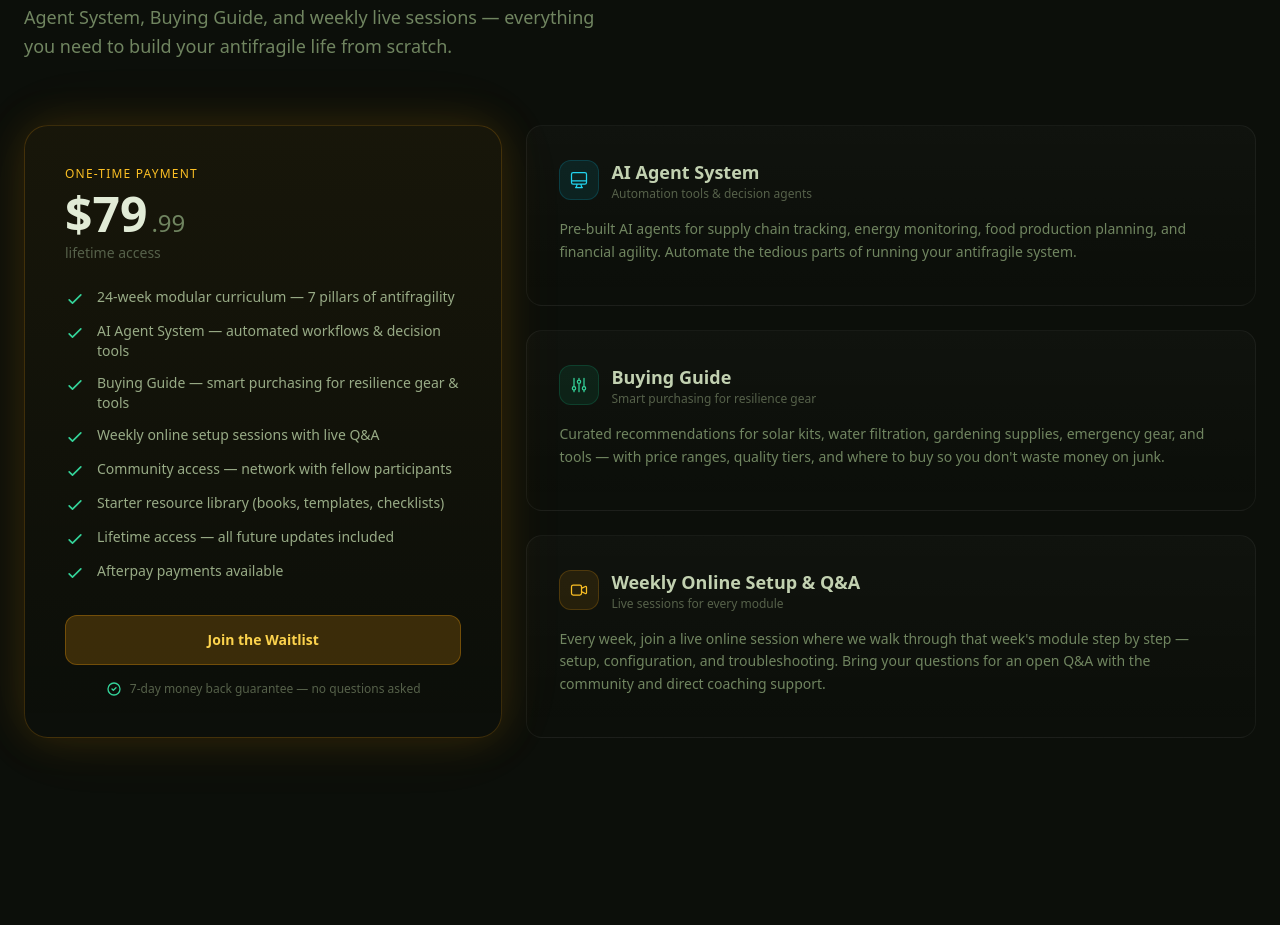
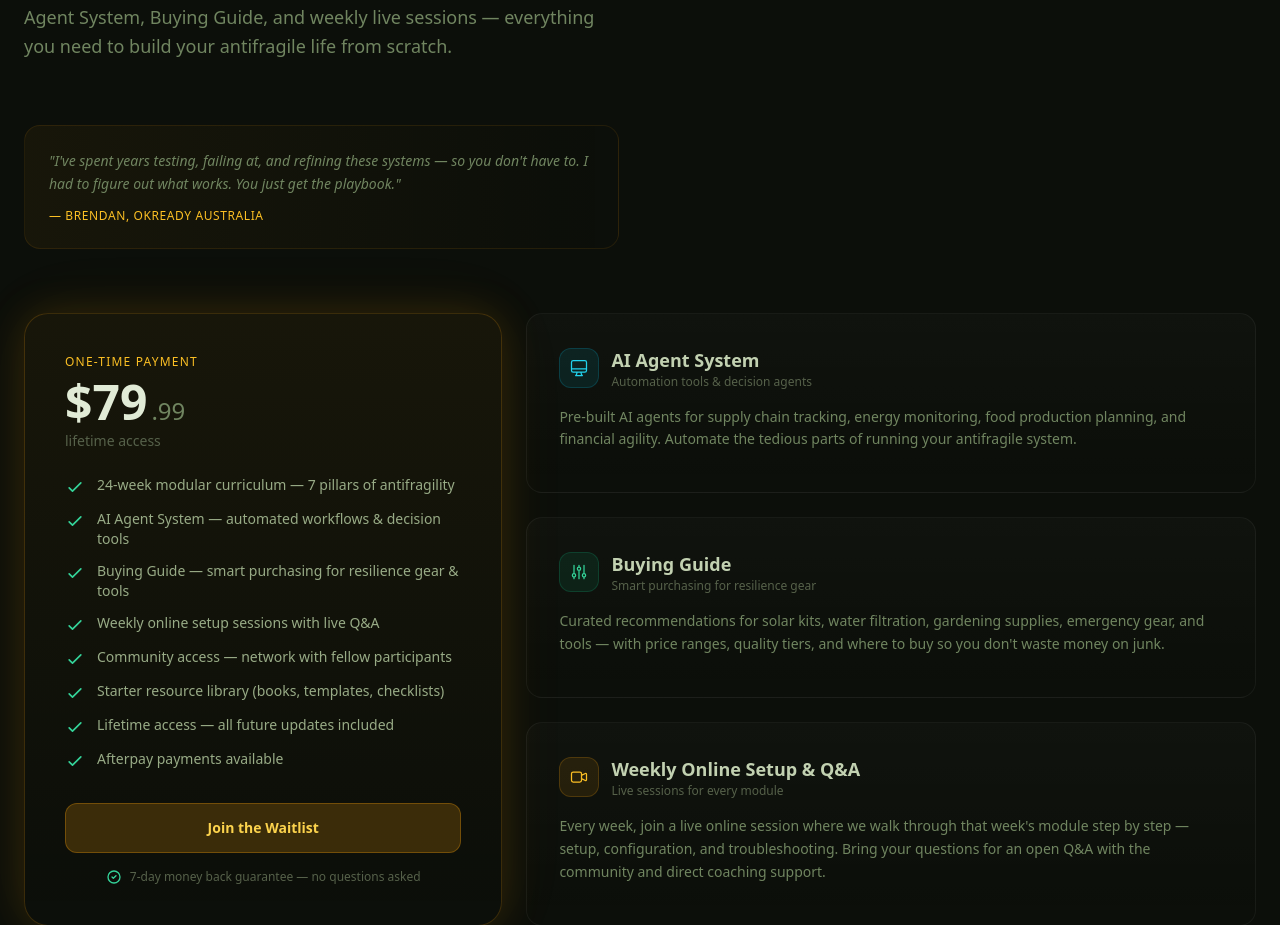
Before and after one commit to boktoday/okready-landing, a React (Vite) app: page / in a window 1280 px wide. Shown: the part 5523-6448 px from the top of the page. Built offline with nearby package versions, Linux system fonts and the light colour scheme.

Commit message:
Add founder note with personal experience

```diff
--- a/src/components/Pricing.tsx
+++ b/src/components/Pricing.tsx
@@ -27,6 +27,17 @@ export default function Pricing({ onJoinClick }: PricingProps) {
             One payment. Full system. No subscriptions. Includes the AI Agent System,
             Buying Guide, and weekly live sessions — everything you need to build your
             antifragile life from scratch.
+          </p>
+        </div>
+
+        {/* Founder note */}
+        <div className="max-w-[65ch] mb-16 p-6 rounded-2xl border border-amber-500/10 bg-gradient-to-r from-amber-500/5 to-transparent">
+          <p className="text-sm text-earth-400 leading-relaxed italic">
+            "I've spent years testing, failing at, and refining these systems — so you don't have to.
+            I had to figure out what works. You just get the playbook."
+          </p>
+          <p className="text-xs text-amber-400 font-medium mt-3 tracking-wider uppercase">
+            — Brendan, OKReady Australia
           </p>
         </div>
 
```
